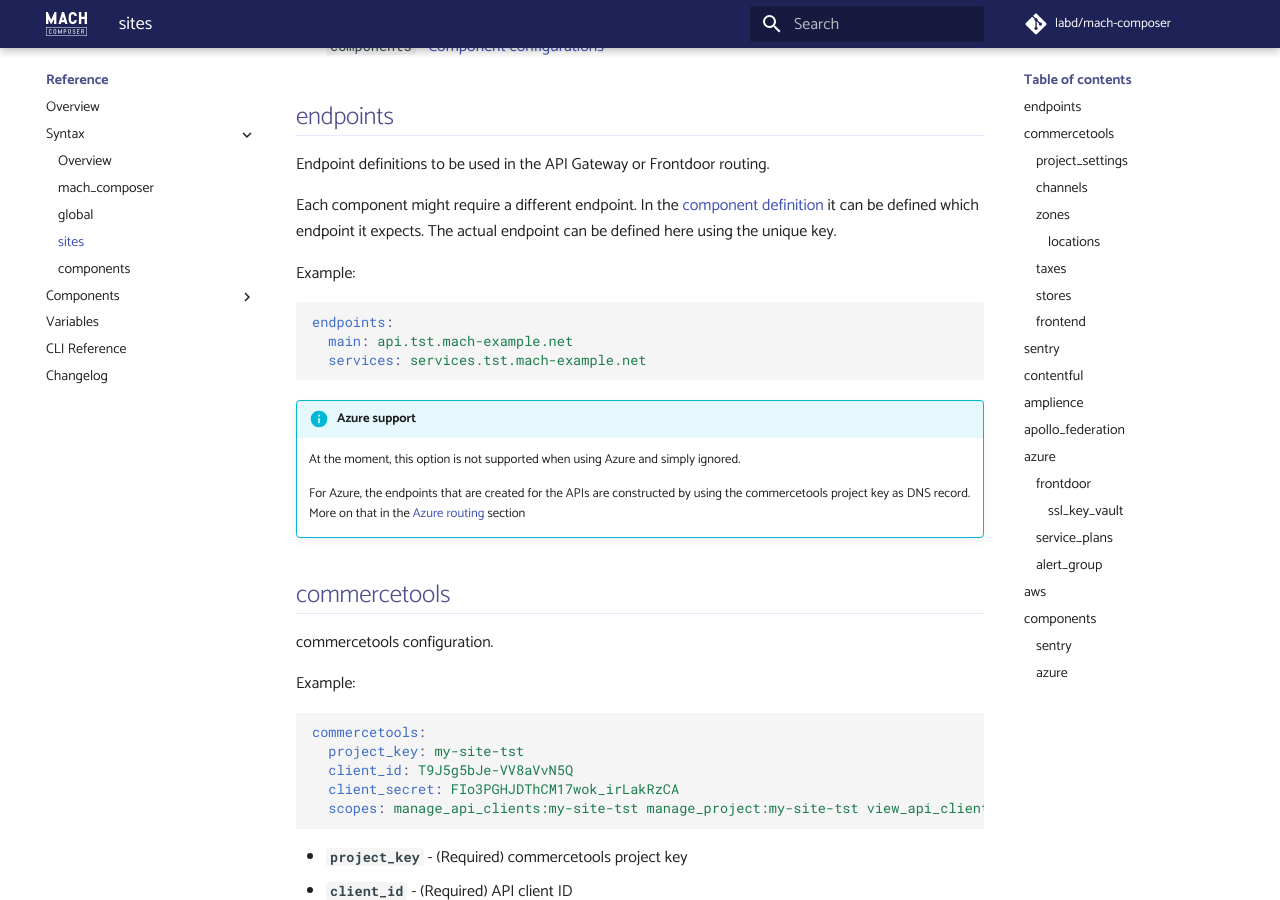
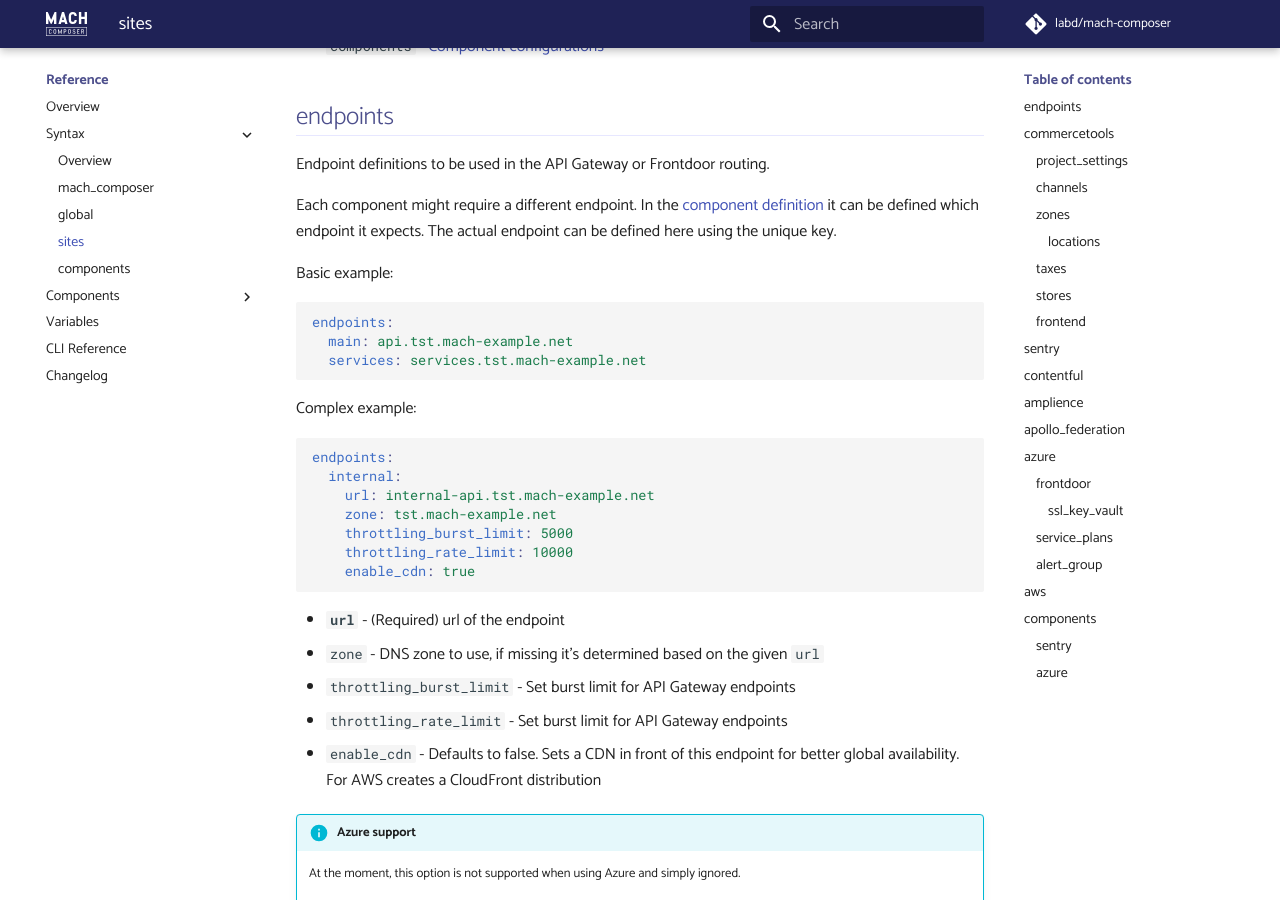
Before and after one commit to mach-composer/mach-composer-cli, an MkDocs documentation site: the page built from docs/src/reference/syntax/sites.md, in a window 1280 px wide and 900 px high, scrolled down 555 px. Built offline with MkDocs 1.6.1 and Material for MkDocs 9.7.7, drawn with Linux system fonts in a browser that asks for light colours; a script that is not in the unit is left out; comment, search, counter and statistics services are not loaded.

Commit message:
feat(cloudfront): add cloudfront api gateway integration

````diff
--- a/docs/src/reference/syntax/sites.md
+++ b/docs/src/reference/syntax/sites.md
@@ -20,13 +20,31 @@ Endpoint definitions to be used in the API Gateway or Frontdoor routing.
 
 Each component might require a different endpoint. In the [component definition](./components.md) it can be defined which endpoint it expects. The actual endpoint can be defined here using the unique key.
 
-Example:
+Basic example:
 
 ```yaml
 endpoints:
   main: api.tst.mach-example.net
   services: services.tst.mach-example.net
 ```
+
+Complex example:
+
+```yaml
+endpoints:
+  internal:
+    url: internal-api.tst.mach-example.net
+    zone: tst.mach-example.net
+    throttling_burst_limit: 5000
+    throttling_rate_limit: 10000
+    enable_cdn: true
+```
+
+- **`url`** - (Required) url of the endpoint
+- `zone` - DNS zone to use, if missing it's determined based on the given `url`
+- `throttling_burst_limit` - Set burst limit for API Gateway endpoints
+- `throttling_rate_limit` - Set burst limit for API Gateway endpoints
+- `enable_cdn` - Defaults to false. Sets a CDN in front of this endpoint for better global availability. For AWS creates a CloudFront distribution
 
 !!! info "Azure support"
     At the moment, this option is not supported when using Azure and simply ignored.
@@ -371,7 +389,6 @@ aws:
 - `deploy_role_name` - The [IAM role](./prerequisites/aws#iam-deploy-role) name needed for deployment
 - `extra_providers`
 
-
 ## components
 
 Configures the components for the site. The must reference a defined component (defined in the [component definitions](#components))
````
Also changed, not shown: CHANGELOG.md, 4 other files.
